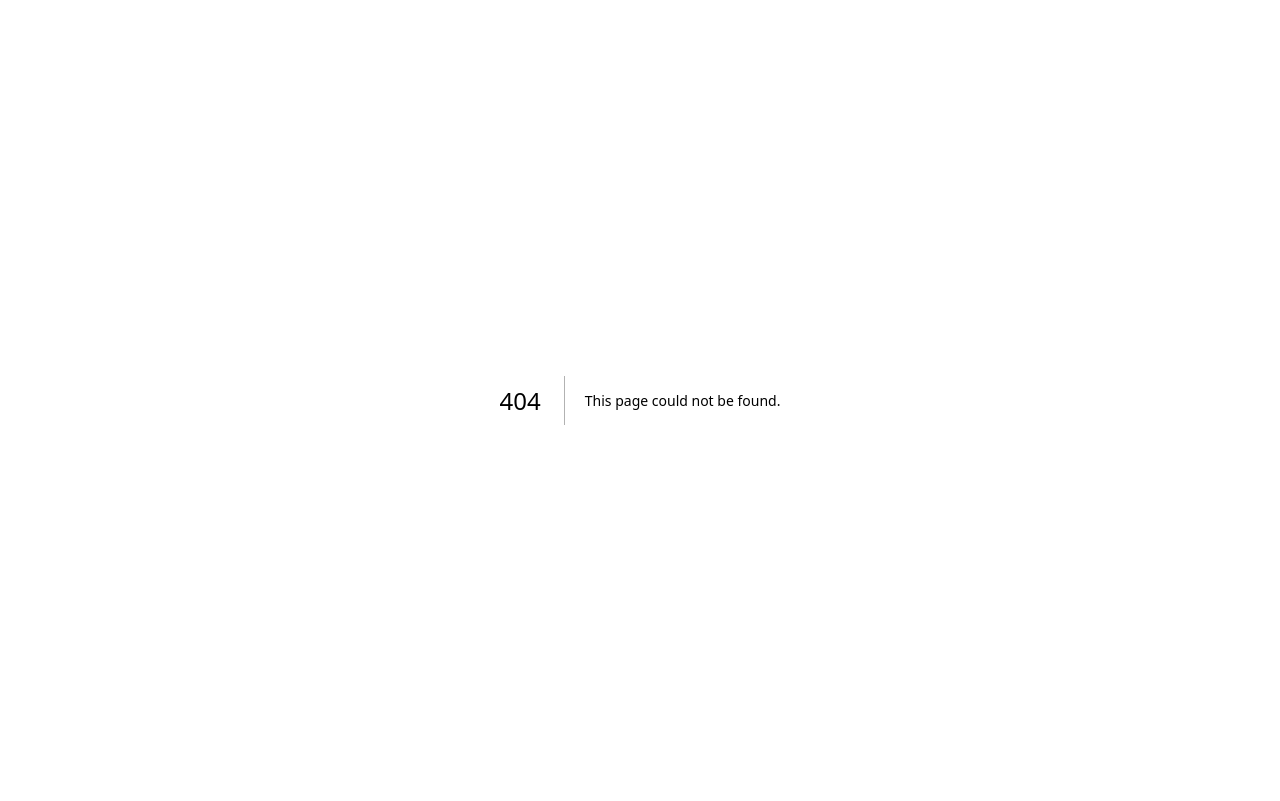
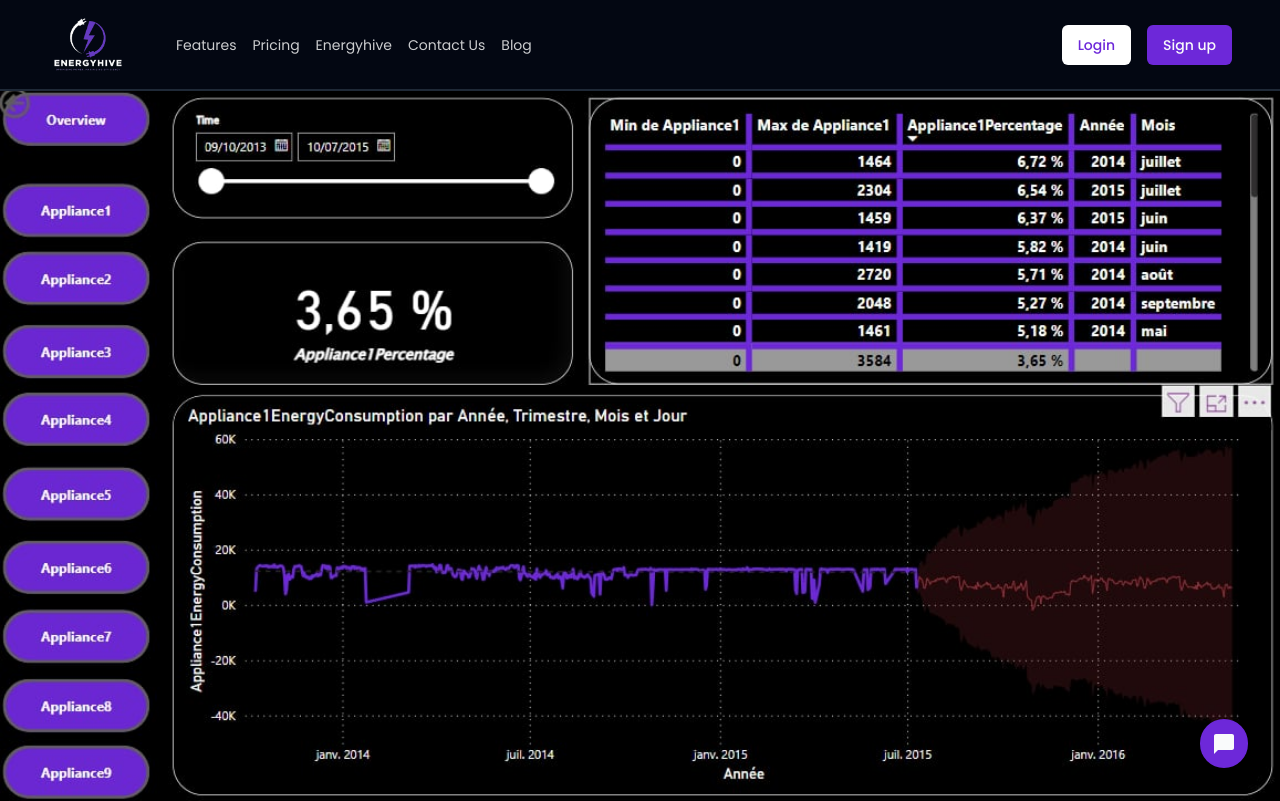
Before and after one commit to ahmedcharfeddine013/dione_energy, a Next.js app: page /dashboard/appliance in a window 1280 px wide. Before the commit this address had no page. Shown: the top 801 px of the page. Built offline with nearby package versions, Linux system fonts and the light colour scheme.

Commit message:
dashboard page

```diff
--- /dev/null
+++ b/src/app/(root)/(protected)/dashboard/appliance/page.tsx
@@ -0,0 +1,19 @@
+import { appliance1 } from "@/constants";
+import Image from "next/image";
+import React from "react";
+
+const AppliancePage = () => {
+  return (
+    <div className="mt-[85px] relative">
+      <Image
+        src={appliance1}
+        alt="dashboard"
+        className="h-full w-full object-center "
+        height={1000}
+        width={1000}
+      />
+    </div>
+  );
+};
+
+export default AppliancePage;
--- a/src/app/(root)/(protected)/dashboard/page.tsx
+++ b/src/app/(root)/(protected)/dashboard/page.tsx
@@ -1,9 +1,21 @@
-
-
+import { dashboard } from "@/constants";
+import Image from "next/image";
+import Link from "next/link";
 import React from "react";
 
 const UserDashboardPage = () => {
-  return <div></div>;
+  return (
+    <div className="mt-[85px] relative">
+      <Image
+        src={dashboard}
+        alt="dashboard"
+        className="h-full w-full object-center "
+        height={1000}
+        width={1000}
+      />
+      <Link href={'/dashboard/appliance'} className="absolute top-28 left-7 p-6 opacity-0">Click me!</Link>
+    </div>
+  );
 };
 
 export default UserDashboardPage;
--- a/src/app/(root)/(protected)/layout.tsx
+++ b/src/app/(root)/(protected)/layout.tsx
@@ -5,15 +5,17 @@ import { useRouter } from "next/navigation";
 import React, { ReactNode, useEffect } from "react";
 
 const ProtectedLayout = ({ children }: { children: ReactNode }) => {
-  const { isAuthenticated } = useAuth();
-  const router = useRouter();
+  // const { isAuthenticated } = useAuth();
+  // const router = useRouter();
 
-  useEffect(() => {
-    if (!isAuthenticated) {
-      router.push("/auth/sign-in");
-    }
-  }, [isAuthenticated, router]);
-  return <div></div>;
+  // useEffect(() => {
+  //   if (!isAuthenticated) {
+  //     router.push("/auth/sign-in");
+  //   }
+  // }, [isAuthenticated, router]);
+  return <div>
+    {children}
+  </div>;
 };
 
 export default ProtectedLayout;
--- a/src/constants/index.ts
+++ b/src/constants/index.ts
@@ -7,16 +7,16 @@ const testEmail = process.env.USER_EMAIL as string;
 const testPassword = process.env.USER_PASSWORD as string;
 
 const chatbotMessages = [
-  {
-    id: "1",
-    user: "chatbot",
-    message: "Hi!",
-  },
-  {
-    id: "2",
-    user: "user",
-    message: "Hi Dione Customer Service!",
-  },
+  // {
+  //   id: "1",
+  //   user: "chatbot",
+  //   message: "Hi!",
+  // },
+  // {
+  //   id: "2",
+  //   user: "user",
+  //   message: "Hi Dione Customer Service!",
+  // },
 ];
 
 export {
```
